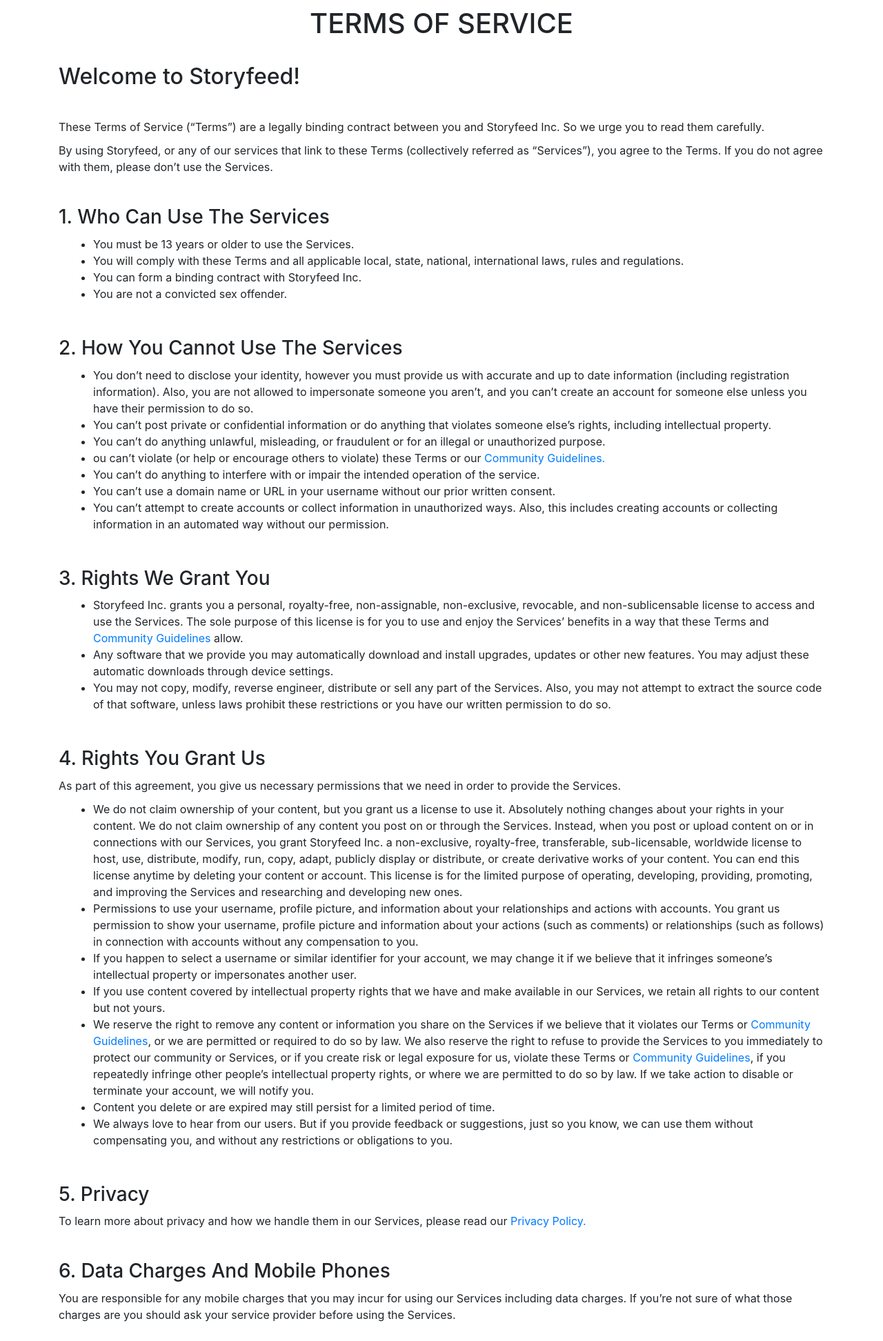
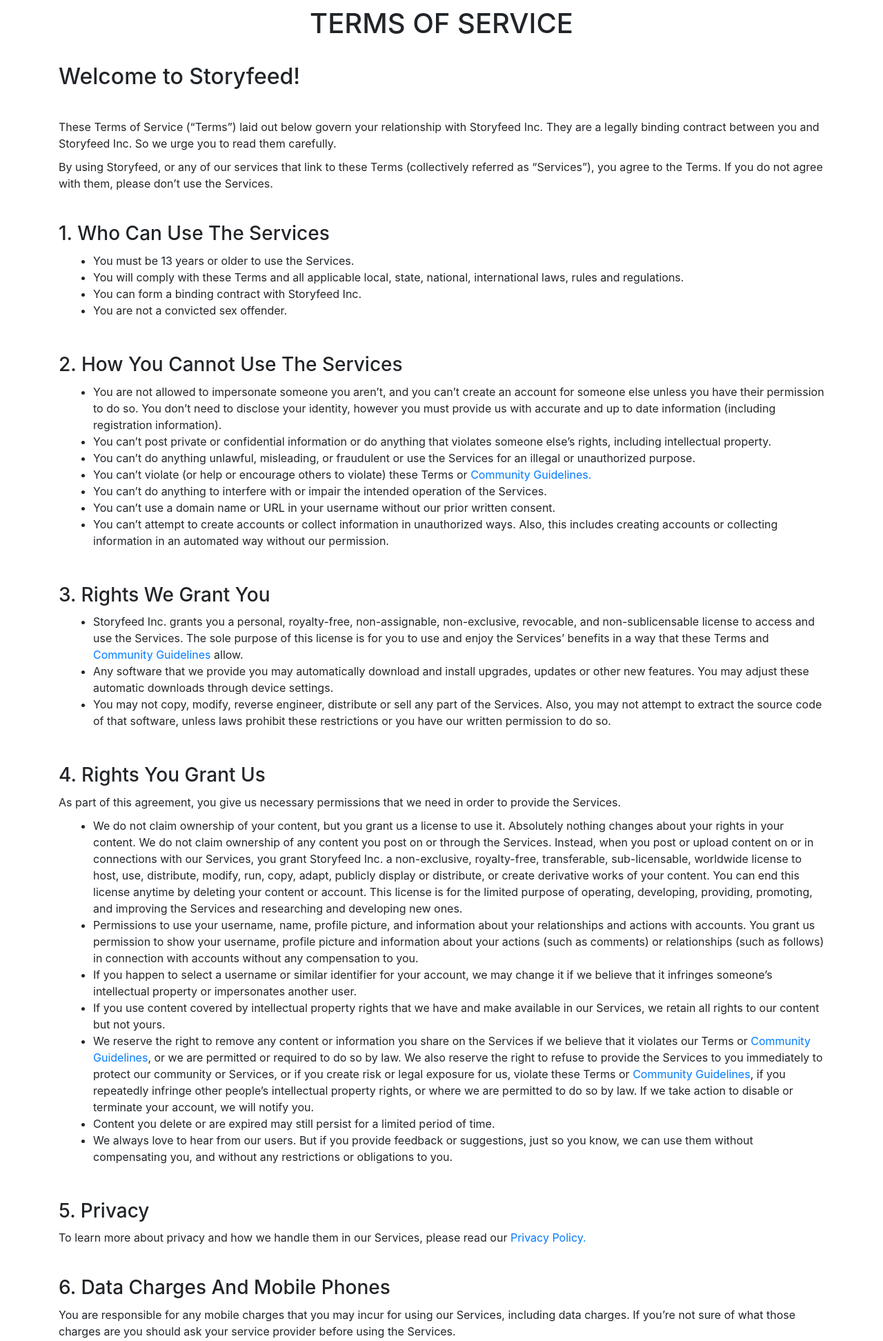
Before and after one commit to shree-ranga/storyfeed, a Django app: page /terms/ in a window 1280 px wide. Shown: the top 1944 px of the page at 69% size. Run offline with Django 3.2, Linux system fonts and the light colour scheme; parts of the project's set-up code (start-up, migrations or seed data) failed here and were passed over; some libraries are stand-ins or nearby versions.

Commit message:
update legal

```diff
--- a/webapp/templates/webapp/home.html
+++ b/webapp/templates/webapp/home.html
@@ -58,7 +58,7 @@
 
 <header id="container">
     <h1 id="heading"><b>Storyfeed</b></h1>
-    <p>Stories reimagined!</p>
+    <p>Stories reimagined. Sharing moments made simple, fun, and more meaningful!</p>
 </header>
 
 <footer id="foot">
--- a/webapp/templates/webapp/terms.html
+++ b/webapp/templates/webapp/terms.html
@@ -40,7 +40,8 @@
     <h2>Welcome to Storyfeed!</h2>
     <br>
     <p>
-        These Terms of Service (“Terms”) are a legally binding contract between you and Storyfeed Inc. So we urge you to
+        These Terms of Service (“Terms”) laid out below govern your relationship with Storyfeed Inc. They are a legally
+        binding contract between you and Storyfeed Inc. So we urge you to
         read them carefully.
     </p>
 
@@ -70,22 +71,24 @@
     <h3>2. How You Cannot Use The Services</h3>
     <div class="div-elements">
         <ul>
-            <li>You don’t need to disclose your identity, however you must provide us with accurate and up to date
-                information (including registration information). Also, you are not allowed to impersonate someone you
-                aren’t, and you can’t create an account for someone else unless you have their permission to do so.</li>
+            <li>You are not allowed to impersonate someone you
+                aren’t, and you can’t create an account for someone else unless you have their permission to do so. You
+                don’t need to disclose your identity, however you must provide us with accurate and up to date
+                information (including registration information).</li>
 
             <li>You can’t post private or confidential information or do anything that violates someone else’s rights,
                 including intellectual property.
             </li>
 
-            <li>You can’t do anything unlawful, misleading, or fraudulent or for an illegal or unauthorized purpose.
+            <li>You can’t do anything unlawful, misleading, or fraudulent or use the Services for an illegal or
+                unauthorized purpose.
             </li>
 
-            <li>ou can’t violate (or help or encourage others to violate) these Terms or our <a
+            <li>You can’t violate (or help or encourage others to violate) these Terms or <a
                     href="../community-guidelines/">Community Guidelines.</a>
             </li>
 
-            <li>You can’t do anything to interfere with or impair the intended operation of the service.
+            <li>You can’t do anything to interfere with or impair the intended operation of the Services.
             </li>
 
             <li>You can’t use a domain name or URL in your username without our prior written consent.
@@ -132,7 +135,8 @@
                 license is for the limited purpose of operating, developing, providing, promoting, and improving the
                 Services and researching and developing new ones.</li>
 
-            <li>Permissions to use your username, profile picture, and information about your relationships and actions
+            <li>Permissions to use your username, name, profile picture, and information about your relationships and
+                actions
                 with accounts. You grant us permission to show your username, profile picture and information about your
                 actions (such as comments) or relationships (such as follows) in connection with accounts without any
                 compensation to you.
@@ -169,7 +173,7 @@
 
     <h3>6. Data Charges And Mobile Phones
     </h3>
-    <p>You are responsible for any mobile charges that you may incur for using our Services including data charges. If
+    <p>You are responsible for any mobile charges that you may incur for using our Services, including data charges. If
         you’re not sure of what those charges are you should ask your service provider before using the Services.
     </p>
     <br>
```
Also changed, not shown: webapp/templates/webapp/guidelines.html (+6 -4 lines), webapp/templates/webapp/privacy.html (+9 -5 lines).
